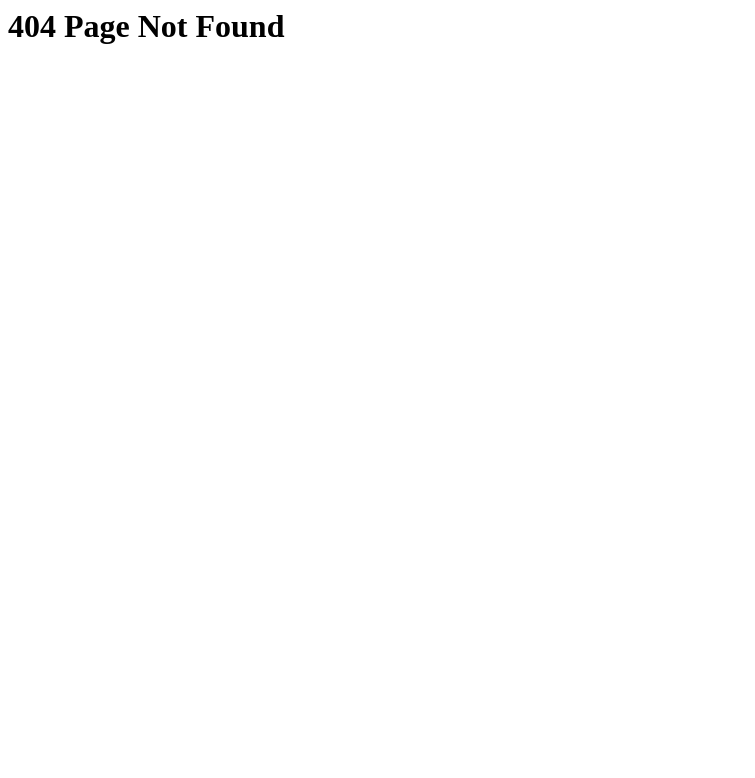
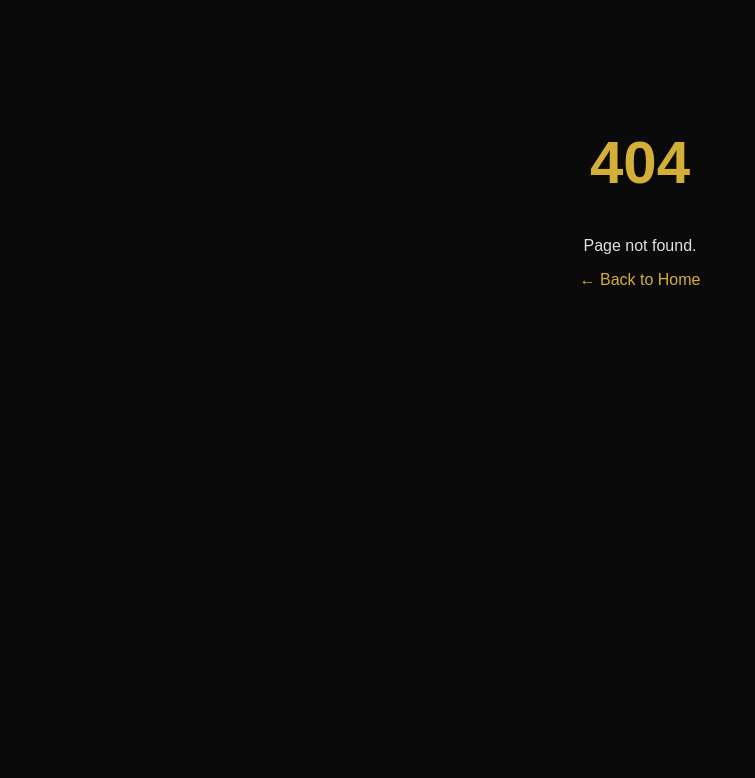
Before and after one commit to zahid-digitalhumanities/ucpc-poetry-archive, a Flask app: template templates/404.html in a window 1280 px wide. Shown: the top 778 px of the page, without its empty margins (0-755 px from the left). Run offline with Flask 3, Linux system fonts and the light colour scheme; the template is opened without the code that fills it, so the values that code supplies are empty.

Commit message:
Update 404.html

```diff
--- a/templates/404.html
+++ b/templates/404.html
@@ -1 +1,25 @@
-<h1>404 Page Not Found</h1>
+<!DOCTYPE html>
+<html>
+<head>
+    <title>404 - Page Not Found</title>
+    <meta charset="UTF-8">
+    <meta name="viewport" content="width=device-width, initial-scale=1.0">
+    <style>
+        body {
+            background: #0a0a0a;
+            color: #e0e0e0;
+            text-align: center;
+            padding: 80px 20px;
+            font-family: Arial, sans-serif;
+        }
+        h1 { color: #D4AF37; font-size: 60px; }
+        a { color: #D4AF37; text-decoration: none; }
+        a:hover { text-decoration: underline; }
+    </style>
+</head>
+<body>
+    <h1>404</h1>
+    <p>Page not found.</p>
+    <a href="/">← Back to Home</a>
+</body>
+</html>
```
